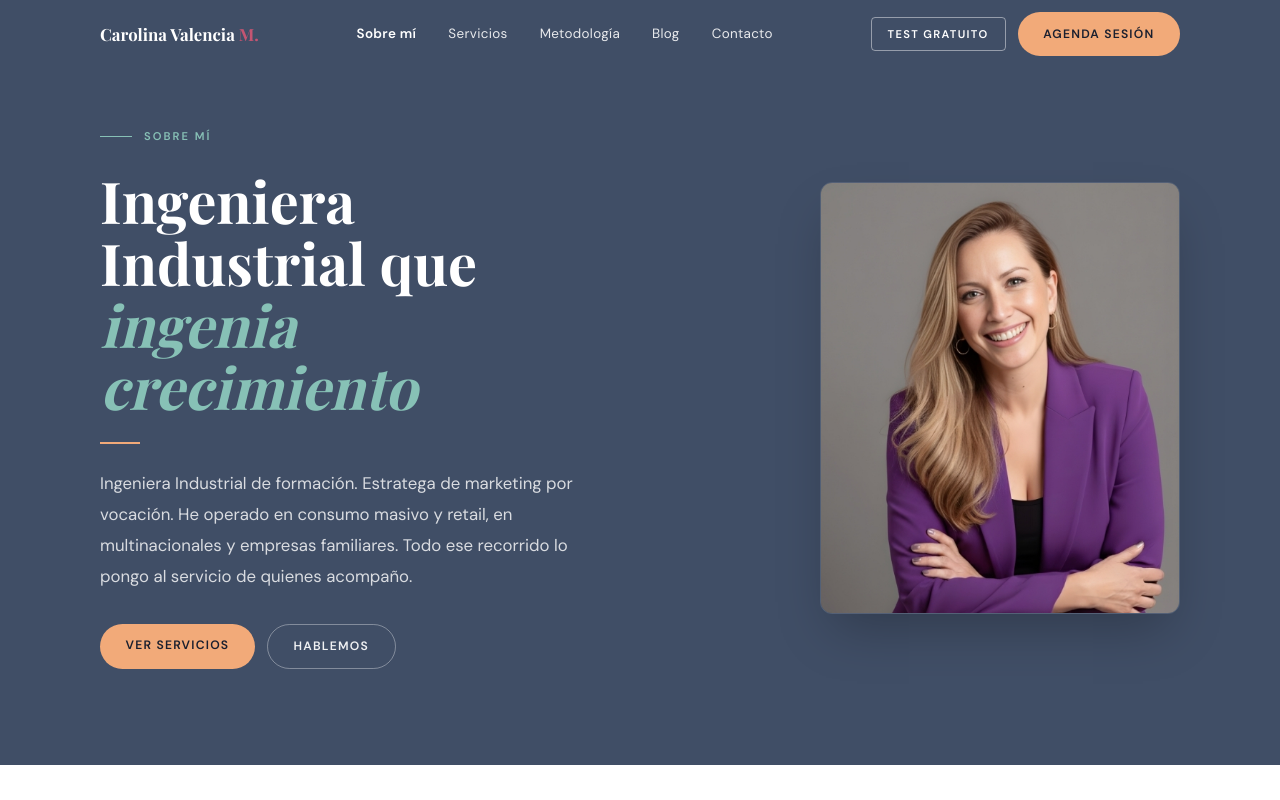
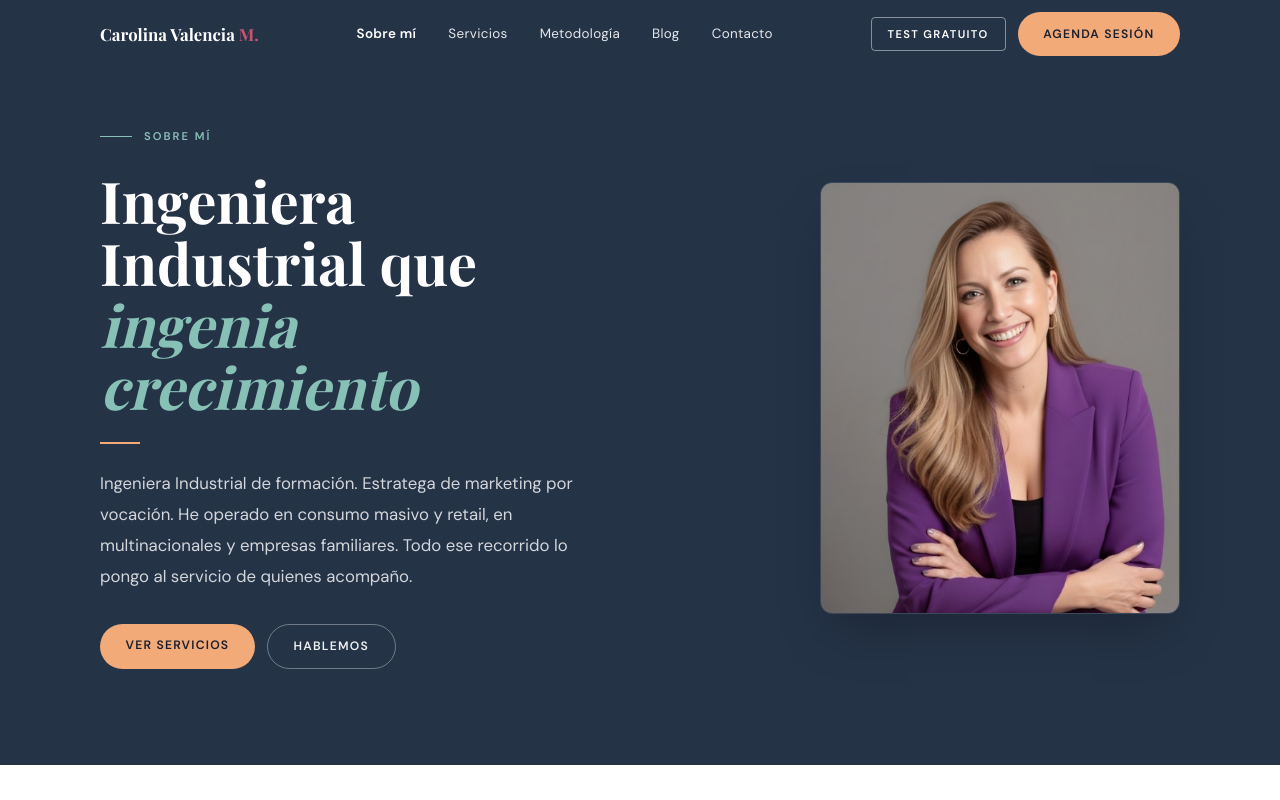
Before and after one commit to Tiago1124/Carolina-Valencia-M, a Next.js app: page /sobre-mi in a window 1280 px wide. Shown: the top 800 px of the page. Built offline with nearby package versions, Linux system fonts and the light colour scheme; a web font is replaced by a local one.

Commit message:
Last changes

```diff
--- a/src/app/metodologia/page.tsx
+++ b/src/app/metodologia/page.tsx
@@ -48,7 +48,7 @@ export default function MetodologiaPage() {
       <main>
 
         {/* ── Hero ─────────────────────────────────────────── */}
-        <section className="bg-[#404e66] pt-32 pb-24 relative overflow-hidden">
+        <section className="bg-[#253347] pt-32 pb-24 relative overflow-hidden">
           <div className="absolute inset-0" style={{ background: 'radial-gradient(ellipse at top right, rgba(135,193,182,0.12) 0%, transparent 60%)' }} />
           <div className="absolute bottom-0 left-0 w-[350px] h-[350px] rounded-full bg-[#f2aa79]/6 blur-[100px] pointer-events-none" />
           <div className="max-w-[1160px] mx-auto px-6 lg:px-10 text-center relative z-10 fade-up">
--- a/src/app/sobre-mi/page.tsx
+++ b/src/app/sobre-mi/page.tsx
@@ -75,7 +75,7 @@ export default function SobreMiPage() {
       <main>
 
         {/* Hero */}
-        <section className="bg-[#404e66] text-white pt-32 pb-24 relative overflow-hidden">
+        <section className="bg-[#253347] text-white pt-32 pb-24 relative overflow-hidden">
           <div className="absolute top-0 right-0 w-[500px] h-[500px] rounded-full bg-[#87c1b6]/8 blur-[120px] pointer-events-none" />
           <div className="absolute bottom-0 left-0 w-[300px] h-[300px] rounded-full bg-[#c45572]/6 blur-[90px] pointer-events-none" />
 
```
Also changed, not shown: src/app/page.tsx (line endings or trailing spaces).
